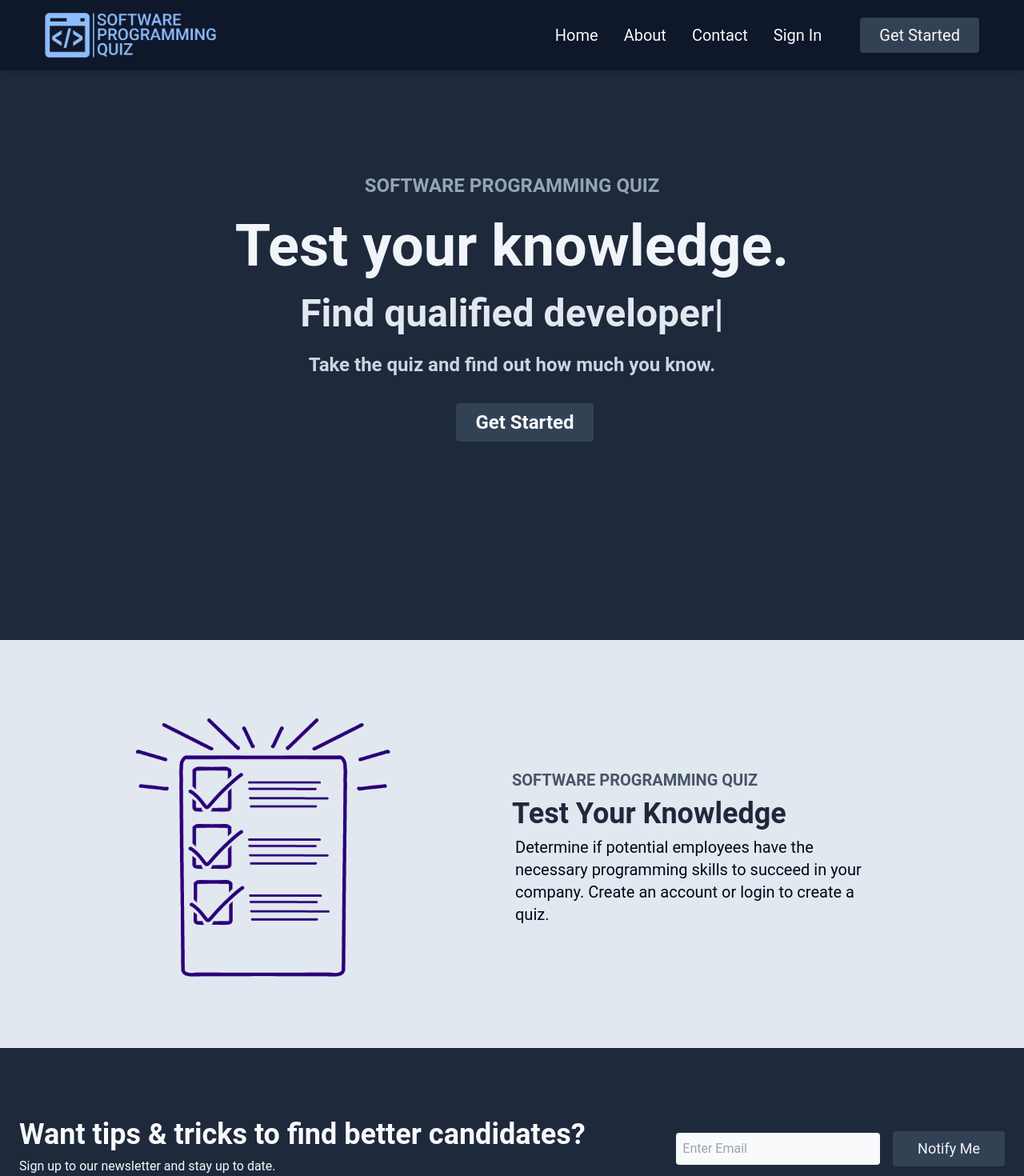
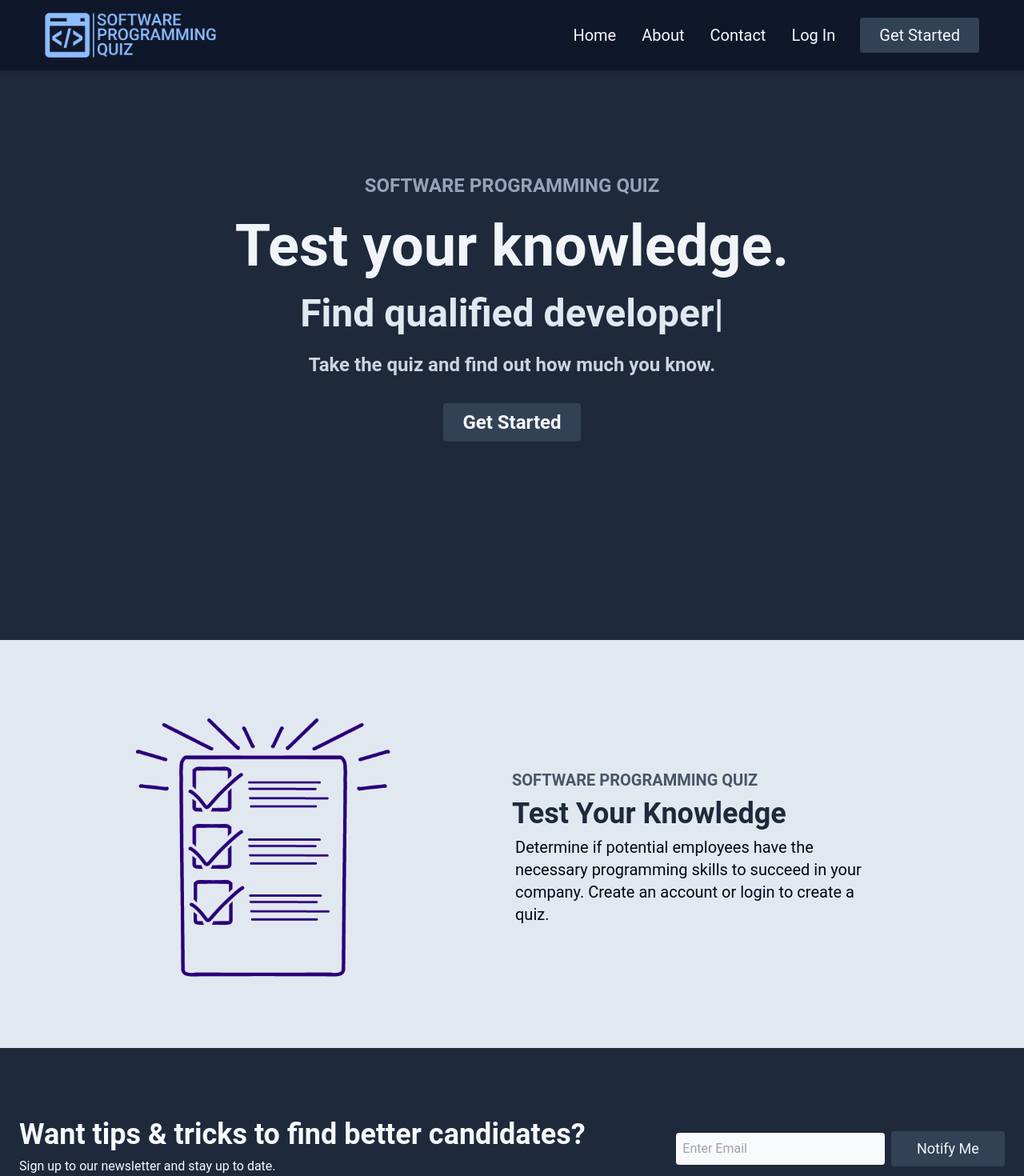
Before and after one commit to GregoryNavasarkian/software-programming-quiz, a React (Create React App) app in the folder frontend/: page / in a window 1280 px wide. Shown: the top 1470 px of the page at 80% size. Built offline with nearby package versions, Linux system fonts and the light colour scheme.

Commit message:
update linking

```diff
--- a/frontend/src/App.jsx
+++ b/frontend/src/App.jsx
@@ -14,8 +14,8 @@ import Terms from './pages/Terms';
 function App() {
   return (
     <>
-      <Navbar />
       <Router>
+        <Navbar />
         <Routes>
           <Route path="/" element={<Home />} />
           <Route path="/login" element={<Login />} />
@@ -23,8 +23,8 @@ function App() {
           <Route path="/privacy" element={<Privacy />} />
           <Route path="/terms" element={<Terms />} />
         </Routes>
+        <Footer />
       </Router>
-      <Footer />
     </>
   );
 }
--- a/frontend/src/components/Footer.jsx
+++ b/frontend/src/components/Footer.jsx
@@ -1,25 +1,26 @@
 import React from 'react';
 import logo from '../assets/logo-no-background.png';
+import { Link } from 'react-router-dom';
 
 function Footer() {
   return (
     <div className='bg-slate-900'>
       <div className='max-w-[1240px] mx-auto py-16 px-8 grid lg:grid-cols-4 gap-6 text-slate-100'>
-        <a href='/'><img className='md:h-14 h-12 object-cover' src={logo} alt='logo' /></a>
+        <Link to='/'><img className='md:h-14 h-12 object-cover' src={logo} alt='logo' /></Link>
         <div className='flex flex-col justify-center pl-4'>
           <p className='text-xl font-bold'>Company</p>
-          <span className='py-2'><a href='/about'>About</a></span>
-          <span className='py-2'><a href='/contact'>Contact</a></span>
+          <span className='py-2'><Link to='/about'>About</Link></span>
+          <span className='py-2'><Link to='/contact'>Contact</Link></span>
         </div>
         <div className='flex flex-col justify-center pl-4'>
           <p className='text-xl font-bold'>Account</p>
-          <span className='py-2'><a href='/login'>Sign In</a></span>
-          <span className='py-2'><a href='/register'>Sign Up</a></span>
+          <span className='py-2'><Link to='/login'>Sign In</Link></span>
+          <span className='py-2'><Link to='/register'>Sign Up</Link></span>
         </div>
         <div className='flex flex-col justify-center pl-4'>
           <p className='text-xl font-bold'>Legal</p>
-          <span className='py-2'><a href='/privacy'>Privacy Policy</a></span>
-          <span className='py-2'><a href='/terms'>Terms of Use</a></span>
+          <span className='py-2'><Link to='/privacy'>Privacy Policy</Link></span>
+          <span className='py-2'><Link to='/terms'>Terms of Use</Link></span>
         </div>
       </div>
     </div>
--- a/frontend/src/components/Hero.jsx
+++ b/frontend/src/components/Hero.jsx
@@ -1,6 +1,7 @@
 import React from 'react';
 import Typed from 'react-typed';
 import NavButton from './NavButton';
+import { Link } from 'react-router-dom';
 
 function Hero() {
   return (
@@ -30,11 +31,12 @@ function Hero() {
         <p className='md:text-2xl px-6 text-xl font-bold text-slate-300 pt-6'>
           Take the quiz and find out how much you know.
         </p>
-        <a href='/register'>
-          <div className='p-8'>
+        <div className='p-8'>
+          <Link to='/register'>
             <NavButton><span className='text-2xl font-bold'>Get Started</span></NavButton>
-          </div>
-        </a>
+          </Link>
+        </div>
+
       </div>
     </div>
   )
--- a/frontend/src/components/NavButton.jsx
+++ b/frontend/src/components/NavButton.jsx
@@ -2,7 +2,7 @@ import React from 'react'
 
 const NavButton = (props) => {
   return (
-	  <button className='bg-slate-700 text-slate-50 py-2 px-6 rounded shadow-sm md:ml-8 hover:bg-slate-600 transition duration-300 ease-in-out'>
+	  <button className='bg-slate-700 text-slate-50 py-2 px-6 rounded shadow-sm hover:bg-slate-600 transition duration-300 ease-in-out'>
 		<span className='text-xl text-slate-50'>{props.children}</span>
 	</button>
   )
--- a/frontend/src/components/Navbar.jsx
+++ b/frontend/src/components/Navbar.jsx
@@ -1,5 +1,6 @@
 import React from 'react';
 import { useState } from 'react';
+import { Link } from 'react-router-dom';
 import NavButton from './NavButton';
 import logo from '../assets/logo-no-background.png';
 import menu from '../assets/menu.svg';
@@ -12,14 +13,14 @@ function Navbar() {
     { name: 'Home', link: '/' },
     { name: 'About', link: '/about' },
     { name: 'Contact', link: '/contact' },
-    { name: 'Sign In', link: '/login' },
+    { name: 'Log In', link: '/login' },
   ];
 
   return (
     <div className='shadow-md w-full fixed top-0 left-0'>
       <div className='md:flex items-center justify-between bg-slate-900 py-4 md:px-14 px-7'>
         <div className='flex items-center font-bold text-2xl cursor-pointer font-[Roboto] flex-shrink-0'>
-          <a href='/'><img className='md:h-14 h-12 object-cover' src={logo} alt='logo' /></a>
+          <Link to='/'><img className='md:h-14 h-12 object-cover' src={logo} alt='logo' /></Link>
         </div>
 
         <div className='text-3xl absolute right-8 top-6 cursor-pointer md:hidden'
@@ -31,19 +32,18 @@ function Navbar() {
         <ul className={`md:flex flex-shrink-0 md:items-center md:pb-0 pb-12 absolute md:static md:bg-slate-900 bg-slate-900 md:z-auto z-[-1] left-0 w-full md:w-auto md:pl-0 pl-9 ${open ? 'top-20 opacity-100 transition-all duration-300 ease-in' : 'top-[-490px] transition-all duration-300 ease-in'}`}>
           {links.map((link) => (
             <li key={link.name} className='text-xl md:my-0 my-4'>
-              <a
-                href={link.link}
+              <Link
+                to={link.link}
                 className='block py-2 px-4 text-slate-50 hover:bg-slate-800 rounded transition duration-300 ease-in-out'
               >
                 {link.name}
-              </a>
+              </Link>
             </li>
           ))}
-          <a className='' href='/register'>
-            <NavButton>
-              Get Started
-            </NavButton>
-          </a>
+          <div className='w-[15px]'></div>
+          <Link to='/register'>
+            <NavButton>Get Started</NavButton>
+          </Link>
         </ul>
       </div>
     </div>
--- a/frontend/src/components/Newsletter.jsx
+++ b/frontend/src/components/Newsletter.jsx
@@ -1,8 +1,10 @@
 import React from 'react';
 import { useState } from 'react';
+import { Link } from 'react-router-dom';
 
 function Newsletter() {
   const [email, setEmail] = useState('');
+  const [isClicked, setIsClicked] = useState(false);
 
   const handleEmailChange = (e) => {
     setEmail(e.target.value);
@@ -23,7 +25,7 @@ function Newsletter() {
       console.log(res.status)
       if (res.status === 201) {
         console.log('Email added to newsletter');
-        alert('Email added to newsletter');
+        setIsClicked(true);
       } else {
         alert('Email already exists or is invalid');
       }
@@ -53,16 +55,18 @@ function Newsletter() {
                 value={email}
                 placeholder='Enter Email'
               />
-              <button className='bg-slate-700 text-slate-100 rounded text-lg w-[200px] ml-4 my-6 px-6 py-2 hover:bg-slate-600 transition duration-300 ease-in-out'>
+              {!isClicked ? <button className='bg-slate-700 text-slate-100 rounded text-lg w-[200px] ml-2 my-6 px-6 py-2 hover:bg-slate-600 transition duration-300 ease-in-out'>
                 Notify Me
-              </button>
+              </button> : <p className='text-slate-100 rounded text-lg w-[200px] ml-2 my-6 px-6 py-2'>
+                Subscribed!
+                </p>}
             </div>
           </form>
           <p>
             We care about the protection of your data. Read our{' '}
-            <a href='/privacy'>
+            <Link href='/privacy'>
               <span className='text-slate-50 hover:underline'>Privacy Policy.</span>
-            </a>
+            </Link>
           </p>
         </div>
       </div>
--- a/frontend/src/pages/Privacy.jsx
+++ b/frontend/src/pages/Privacy.jsx
@@ -1,4 +1,5 @@
 import React from 'react';
+import { Link } from 'react-router-dom';
 
 function Privacy() {
   return (
@@ -10,7 +11,7 @@ function Privacy() {
         <p className='text-slate-950'>This privacy notice for Software Programming Quiz ("Company," "we," "us," or "our"), describes how and why we might collect, store, use, and/or share ("process") your information when you use our services ("Services"), such as when you:</p>
         <br />
         <ul className='list-disc pl-6'>
-          <li>Visit our website at <a href='/' className='underline'>https://softwareprogrammingquiz.com</a>, or any website of ours that links to this privacy notice</li>
+          <li>Visit our website at <Link to='/' className='underline'>https://softwareprogrammingquiz.com</Link>, or any website of ours that links to this privacy notice</li>
           <li>Engage with us in other related ways, including any sales, marketing, or events</li>
         </ul>
         <br />
@@ -173,7 +174,7 @@ function Privacy() {
 
         <h1 className='text-slate-800 md:text-xl text-lg font-bold'>12. HOW CAN YOU REVIEW, UPDATE, OR DELETE THE DATA WE COLLECT FROM YOU?</h1>
         <br />
-        <p className='text-slate-950'>You have the right to request access to the personal information we collect from you, change that information, or delete it. To request to review, update, or delete your personal information, please visit: <a className='underline' href='https://softwareprogrammingquiz.com/contact'>https://softwareprogrammingquiz.com/contact</a>.
+        <p className='text-slate-950'>You have the right to request access to the personal information we collect from you, change that information, or delete it. To request to review, update, or delete your personal information, please visit: <Link className='underline' to='/contact'>https://softwareprogrammingquiz.com/contact</Link>.
         </p>
         <br />
       </div>
--- a/frontend/src/pages/Terms.jsx
+++ b/frontend/src/pages/Terms.jsx
@@ -1,4 +1,5 @@
 import React from 'react'
+import { Link } from 'react-router-dom'
 
 function Terms() {
   return (
@@ -207,7 +208,7 @@ function Terms() {
 
         <h1 className='text-slate-800 md:text-xl text-lg font-bold'>9. PRIVACY POLICY</h1>
         <br />
-        <p className='text-slate-950'>We care about data privacy and security. Please review our Privacy Policy: <a href='https://softwareprogrammingquiz.com/privacy' className='underline'>https://softwareprogrammingquiz.com/privacy</a>. By using the Services, you agree to be bound by our Privacy Policy, which is incorporated into these Legal Terms. Please be advised the Services are hosted in the United States. If you access the Services from any other region of the world with laws or other requirements governing personal data collection, use, or disclosure that differ from applicable laws in the United States, then through your continued use of the Services, you are transferring your data to the United States, and you expressly consent to have your data transferred to and processed in the United States.
+        <p className='text-slate-950'>We care about data privacy and security. Please review our Privacy Policy: <Link href='/privacy' className='underline'>https://softwareprogrammingquiz.com/privacy</Link>. By using the Services, you agree to be bound by our Privacy Policy, which is incorporated into these Legal Terms. Please be advised the Services are hosted in the United States. If you access the Services from any other region of the world with laws or other requirements governing personal data collection, use, or disclosure that differ from applicable laws in the United States, then through your continued use of the Services, you are transferring your data to the United States, and you expressly consent to have your data transferred to and processed in the United States.
         </p>
         <br />
 
```
